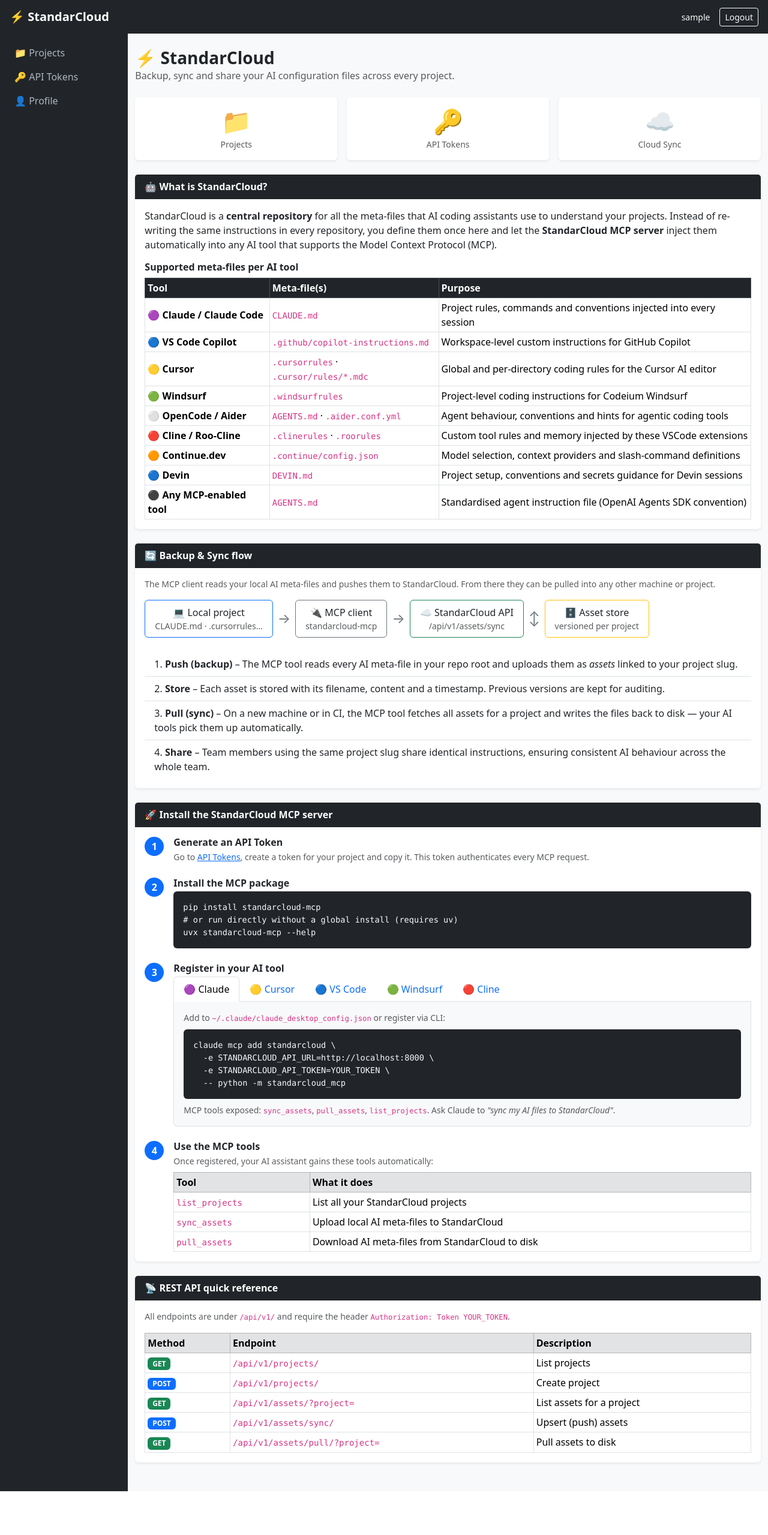
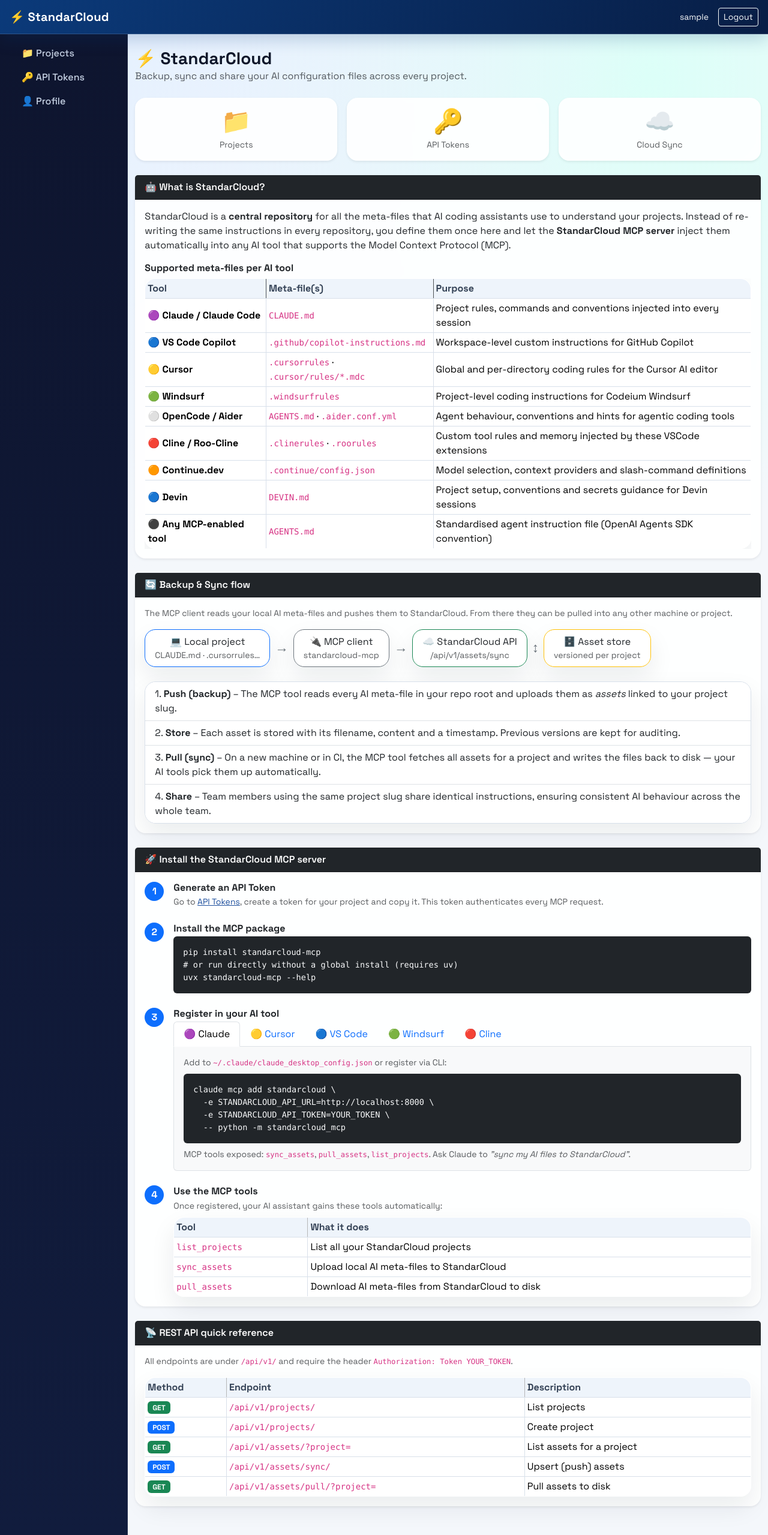
Before and after one commit to dannybombastic/standard-ai, a Django app: page / in a window 1280 px wide. Shown: the whole page at 60% size. Before the commit the page ends 2486 px from the top, so only its background shows below. Run offline with Django 4.2, Linux system fonts and the light colour scheme; the visitor is signed in with stand-in values (Sample User, id 1).

Commit message:
Add professional CSS styles and update base template to include font and stylesheets

```diff
--- /dev/null
+++ b/standarcloud/apps/assets/static/assets/professional.css
@@ -0,0 +1,153 @@
+:root {
+  --bg-soft: #f4f7fb;
+  --bg-glass: rgba(255, 255, 255, 0.9);
+  --ink-900: #0f172a;
+  --ink-700: #334155;
+  --ink-500: #64748b;
+  --brand-700: #0b3a7a;
+  --brand-500: #1d4f9d;
+  --accent-500: #00a896;
+  --line-soft: #d8e0ea;
+  --shadow-soft: 0 18px 40px rgba(15, 23, 42, 0.08);
+  --radius-lg: 18px;
+}
+
+html,
+body {
+  min-height: 100%;
+}
+
+body {
+  font-family: "Space Grotesk", "Segoe UI", sans-serif;
+  color: var(--ink-900);
+  background:
+    radial-gradient(circle at 10% 0%, #e4f0ff 0%, transparent 34%),
+    radial-gradient(circle at 85% 5%, #dcfff8 0%, transparent 28%),
+    var(--bg-soft);
+}
+
+.navbar {
+  background: linear-gradient(120deg, var(--brand-700), #081e46) !important;
+  border-bottom: 1px solid rgba(255, 255, 255, 0.14);
+  box-shadow: 0 8px 28px rgba(11, 58, 122, 0.22);
+}
+
+.navbar .navbar-brand {
+  letter-spacing: 0.2px;
+}
+
+.sidebar {
+  min-height: calc(100vh - 56px);
+  background: linear-gradient(180deg, #0e152f 0%, #111c3d 100%);
+  border-right: 1px solid rgba(148, 163, 184, 0.18);
+}
+
+.sidebar a {
+  color: #c7d3e5;
+  font-weight: 500;
+  border-radius: 10px;
+  padding: 10px 12px;
+  transition: all 0.18s ease;
+}
+
+.sidebar a:hover,
+.sidebar a.active {
+  color: #ffffff;
+  background: rgba(29, 79, 157, 0.35);
+  transform: translateX(2px);
+}
+
+main {
+  animation: fade-in 0.3s ease;
+}
+
+.card,
+.table,
+.alert,
+.list-group,
+.modal-content,
+.dropdown-menu {
+  border: 1px solid var(--line-soft);
+  border-radius: var(--radius-lg);
+  box-shadow: var(--shadow-soft);
+}
+
+.card,
+.table,
+.list-group,
+.modal-content {
+  background: var(--bg-glass);
+  backdrop-filter: blur(3px);
+}
+
+.table {
+  overflow: hidden;
+}
+
+.table thead th {
+  background: #eef4fb;
+  color: var(--ink-700);
+  border-bottom: 1px solid var(--line-soft);
+}
+
+.btn-primary {
+  background: linear-gradient(135deg, var(--brand-500), #123f83);
+  border: none;
+}
+
+.btn-primary:hover,
+.btn-primary:focus {
+  background: linear-gradient(135deg, #1e5db9, #15468f);
+}
+
+.btn-outline-light:hover {
+  color: var(--brand-700);
+}
+
+.form-control,
+.form-select {
+  border: 1px solid #cbd5e1;
+  border-radius: 12px;
+  padding: 10px 12px;
+}
+
+.form-control:focus,
+.form-select:focus {
+  border-color: var(--brand-500);
+  box-shadow: 0 0 0 0.2rem rgba(29, 79, 157, 0.16);
+}
+
+a {
+  color: var(--brand-500);
+}
+
+a:hover {
+  color: #133f83;
+}
+
+@keyframes fade-in {
+  from {
+    opacity: 0;
+    transform: translateY(4px);
+  }
+  to {
+    opacity: 1;
+    transform: translateY(0);
+  }
+}
+
+@media (max-width: 768px) {
+  .sidebar {
+    min-height: auto;
+    border-right: none;
+    border-bottom: 1px solid rgba(148, 163, 184, 0.18);
+  }
+
+  .sidebar a {
+    padding: 8px 10px;
+  }
+
+  main {
+    padding-top: 1rem !important;
+  }
+}
--- a/templates/base.html
+++ b/templates/base.html
@@ -1,16 +1,15 @@
 <!DOCTYPE html>
 <html lang="en">
 <head>
+  {% load static %}
   <meta charset="UTF-8" />
   <meta name="viewport" content="width=device-width, initial-scale=1.0" />
   <title>{% block title %}StandarCloud{% endblock %}</title>
+  <link rel="preconnect" href="https://fonts.googleapis.com" />
+  <link rel="preconnect" href="https://fonts.gstatic.com" crossorigin />
+  <link href="https://fonts.googleapis.com/css2?family=Space+Grotesk:wght@400;500;600;700&display=swap" rel="stylesheet" />
   <link rel="stylesheet" href="https://cdn.jsdelivr.net/npm/bootstrap@5.3.3/dist/css/bootstrap.min.css" />
-  <style>
-    body { background: #f8f9fa; }
-    .sidebar { min-height: calc(100vh - 56px); background: #212529; }
-    .sidebar a { color: #adb5bd; }
-    .sidebar a:hover, .sidebar a.active { color: #fff; }
-  </style>
+  <link rel="stylesheet" href="{% static 'assets/professional.css' %}" />
   {% block extra_css %}{% endblock %}
 </head>
 <body>
```
Also changed, not shown: 1 other file.
